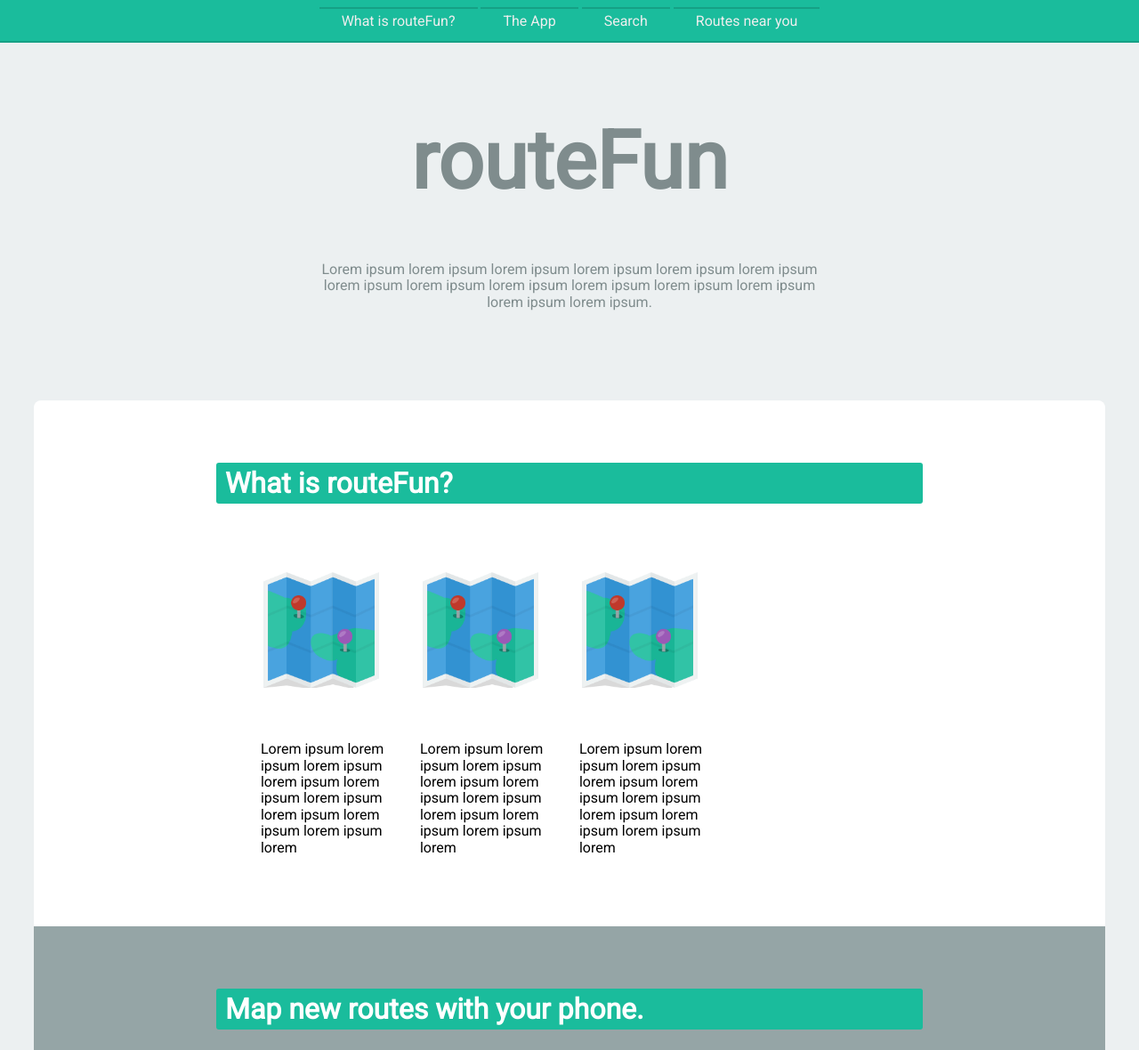
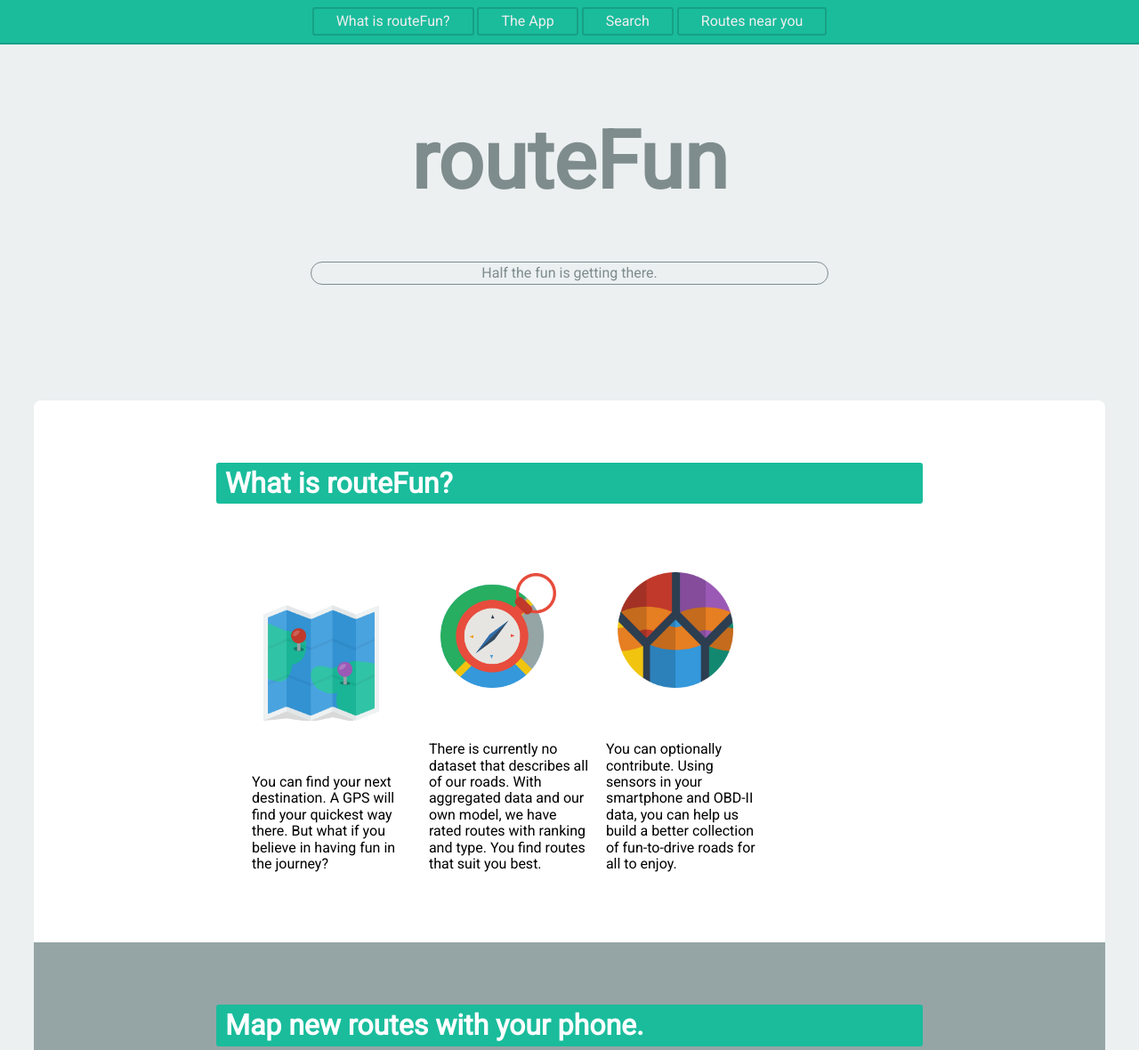
Before and after one commit to darkmatter08/routefun, a Django app: page / in a window 1280 px wide. Shown: the top 1180 px of the page at 89% size. Run offline with Django 3.2, Linux system fonts and the light colour scheme; some libraries are stand-ins or nearby versions.

Commit message:
changed image files, changed CSS and wording, map not yet working fully

```diff
--- a/routefun/static/css/widestyle.css
+++ b/routefun/static/css/widestyle.css
@@ -115,17 +115,19 @@ ul {
 #top-menu a {
     display: block;
     padding: 5px 25px;
-    border-top: 2px solid #16A085;
     color: #eee;
     -webkit-transition: 1s all ease;
     -moz-transition: 1s all ease;
     transition: 1s all ease;
+    border-radius: 3px;
+    border: 2px solid #16A085;
 }
 #top-menu a:hover {
     color: #fff;
 }
 #top-menu li.active a {
-    border-top: 2px solid #fff;
+	border: 2px solid white;
+    box-shadow: 0px 0px 5px rgba(255,255,255,0.7);
     color: #fff;
 }
 
@@ -173,6 +175,10 @@ header h1 {
 	width: 580px;
 	margin-right: auto;
 	margin-left: auto;
+
+	border: 1px solid;
+	border-radius: 50px;
+	padding: 3px 0;
 }
 
 
@@ -217,8 +223,7 @@ section h1 {
 	padding-left: 0;
 }
 #one p {
-	width: 150px;
-	padding-left: 10px;
+	width: 180px;
 }
 #one img {
 	max-width: 130px;
--- a/routefun/templates/index.html
+++ b/routefun/templates/index.html
@@ -97,7 +97,9 @@
 			<!--contact info at end, make an impression at the first look-->
 
 			<blockquote id="bigquote">
-				Lorem ipsum lorem ipsum lorem ipsum lorem ipsum lorem ipsum lorem ipsum lorem ipsum lorem ipsum lorem ipsum lorem ipsum lorem ipsum lorem ipsum lorem ipsum lorem ipsum.
+				Half the fun is getting there.
+				<!--Getting there isn't half the fun, it's all the fun.-->
+				<!--For my part, I travel not to go anywhere, but to go. I travel for travel’s sake. The great affair is to move.-->
 			</blockquote>
 		</header>
 
@@ -110,15 +112,15 @@
 				<ul>
 					<li>
 						<img src="/static/img/map.png">
-						<p>Lorem ipsum lorem ipsum lorem ipsum lorem ipsum lorem ipsum lorem ipsum lorem ipsum lorem ipsum lorem ipsum lorem</p>
+						<p>You can find your next destination. A GPS will find your quickest way there. But what if you believe in having fun in the journey?</p>
 					</li>
 					<li>
-						<img src="/static/img/map.png">
-						<p>Lorem ipsum lorem ipsum lorem ipsum lorem ipsum lorem ipsum lorem ipsum lorem ipsum lorem ipsum lorem ipsum lorem</p>
+						<img src="/static/img/compass.png">
+						<p>There is currently no dataset that describes all of our roads. With aggregated data and our own model, we have rated routes with ranking and type. You find routes that suit you best.</p>
 					</li>
 					<li>
-						<img src="/static/img/map.png">
-						<p>Lorem ipsum lorem ipsum lorem ipsum lorem ipsum lorem ipsum lorem ipsum lorem ipsum lorem ipsum lorem ipsum lorem</p>
+						<img src="/static/img/colors.png">
+						<p>You can optionally contribute. Using sensors in your smartphone and OBD-II data, you can help us build a better collection of fun-to-drive roads for all to enjoy.</p>
 					</li>
 				</ul>
 			</section>
@@ -147,7 +149,7 @@
 				    <form action="" id="start" method="post" target="_blank">
 				       <div class="required">
 				          <label for="zipcode_entry">Find a route near you</label>
-				          <input class="required" data-invalid-email="This field is invalid" data-required-field="This field is required" id="zipcode" name="zipcode" placeholder="your zipcode here" type="text"/>
+				          <input class="required" id="zipcode" name="zipcode" placeholder="your zipcode here" type="text"/>
 				       </div>
 				    </form>
 				</div>
@@ -165,21 +167,20 @@
 						</fieldset>
 					</div>
 				</form>
-				<p>Route: <span id="routetype"></span> Number: <span id="routenumber"></span></p>
+				<p>Route: <span id="routetype"></span> Number: <span id="routenumber"></span>
+					<form action="api/allgps" method="post">
+						<input class="submit" type="submit" value="Show map">
+					</form>
+				</p>
 				<p>Lorem ipsum lorem ipsum lorem ipsum lorem ipsum lorem ipsum lorem ipsum lorem ipsum lorem ipsum lorem ipsum lorem ipsum lorem ipsum lorem ipsum lorem ipsum lorem ipsum lorem ipsum lorem ipsum lorem ipsum lorem ipsum lorem ipsum lorem ipsum lorem ipsum lorem ipsum lorem ipsum lorem ipsum lorem ipsum lorem ipsum lorem ipsum lorem ipsum</p>
 			</section>
 
-			<section>
-
-
-			</section>
-
 			<section id="map-canvas">
-
+				<!--Google Maps renders here-->
 			</section>
 
 
-			<footer>Made at VW Hackathon</footer>
+			<footer>A design and code project made at VW Hackathon</footer>
 
 		</div>
 
@@ -187,17 +188,16 @@
 
 		<!--script for displaying the route results-->
     	<script>
-    		var JSONObject = {
-    			"type":"andrew",
-    			"number":30
-    		};
-
+    		//now how do I take in the JSON from AJAX?
 
     		var obj = {"results": [{"type": "home", "number": "0000000000"}, {"type": "home", "number": "1111111111"}, {"type": "home", "number": "2222222222"}, {"type": "home", "number": "3333333333"}]};
 
-    		//maybe loop for the number of name/value pairs within the object?
-    		document.getElementById("routetype").innerHTML=obj.result[0].type
-			document.getElementById("routenumber").innerHTML=obj.results[0].number
+    		//hell yeah this works
+			for (var i = 0; i < obj.results.length; i++) {
+				document.getElementById("routetype").innerHTML=obj.results[i].type
+				document.getElementById("routenumber").innerHTML=obj.results[i].number
+				//instead of inserting something in the span, I need to be generating HTML items
+			};
 
     	</script>
 
--- a/routefun/views.py
+++ b/routefun/views.py
@@ -31,7 +31,7 @@ def searchResults(request):
 def getAllGPSCoords(request):
 	if request.method != 'POST':
 		return HttpResponseBadRequest()
-	routeId = request.POST['routeId']
+	#routeId = request.POST['routeId']
 
 	response_data = {}
 	response_data['lats'] = [1.23, 4.56, 7.89]
```
Also changed, not shown: routefun/static/img/colors.png (added), routefun/static/img/compass.png (added), routefun/static/img/infinity.png (added), routefun/static/img/retina.png (added), 1 other file.
